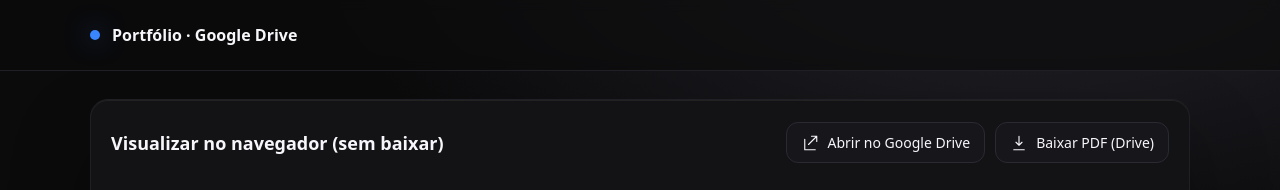
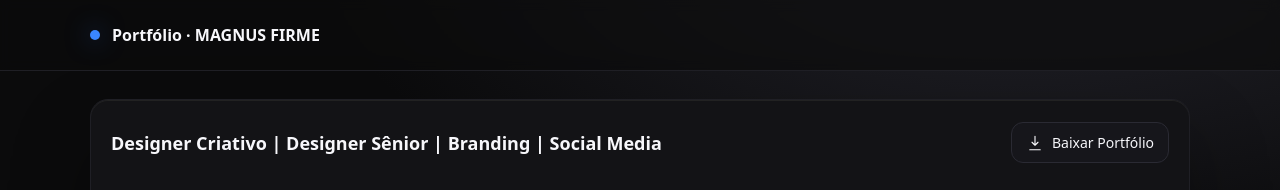
Before and after one commit to magnusfirme/portifolio, a plain HTML site: page index.html in a window 1280 px wide. Shown: the top 190 px of the page. Drawn offline with Linux system fonts and the light colour scheme.

Commit message:
Add files via upload
atualizaçao index

```diff
--- a/index.html
+++ b/index.html
@@ -36,22 +36,18 @@
   <header>
     <div class="wrap brand">
       <span class="dot" aria-hidden="true"></span>
-      <h1>Portfólio · Google Drive</h1>
+      <h1>Portfólio · MAGNUS FIRME</h1>
     </div>
   </header>
 
   <main class="wrap grid">
     <section class="card grid" aria-labelledby="sec-title">
       <div class="meta">
-        <div class="title" id="sec-title">Visualizar no navegador (sem baixar)</div>
+        <div class="title" id="sec-title">Designer Criativo | Designer Sênior | Branding | Social Media</div>
         <div class="actions">
-          <a class="btn" target="_blank" rel="noopener" href="https://drive.google.com/file/d/1hwL4bAfjLaxYp4P9yeqsHnkQXm8ww2ag/view?usp=sharing">
-            <svg class="icon" viewBox="0 0 24 24" fill="none" aria-hidden="true"><path d="M14 3h7v7M10 14 21 3M5 7v14h14" stroke="currentColor" stroke-width="1.5" stroke-linecap="round" stroke-linejoin="round"/></svg>
-            Abrir no Google Drive
-          </a>
           <a class="btn" href="https://drive.google.com/uc?export=download&id=1hwL4bAfjLaxYp4P9yeqsHnkQXm8ww2ag">
             <svg class="icon" viewBox="0 0 24 24" fill="none" aria-hidden="true"><path d="M12 3v12m0 0 4-4m-4 4-4-4M5 21h14" stroke="currentColor" stroke-width="1.5" stroke-linecap="round" stroke-linejoin="round"/></svg>
-            Baixar PDF (Drive)
+            Baixar Portfólio
           </a>
         </div>
       </div>
```
